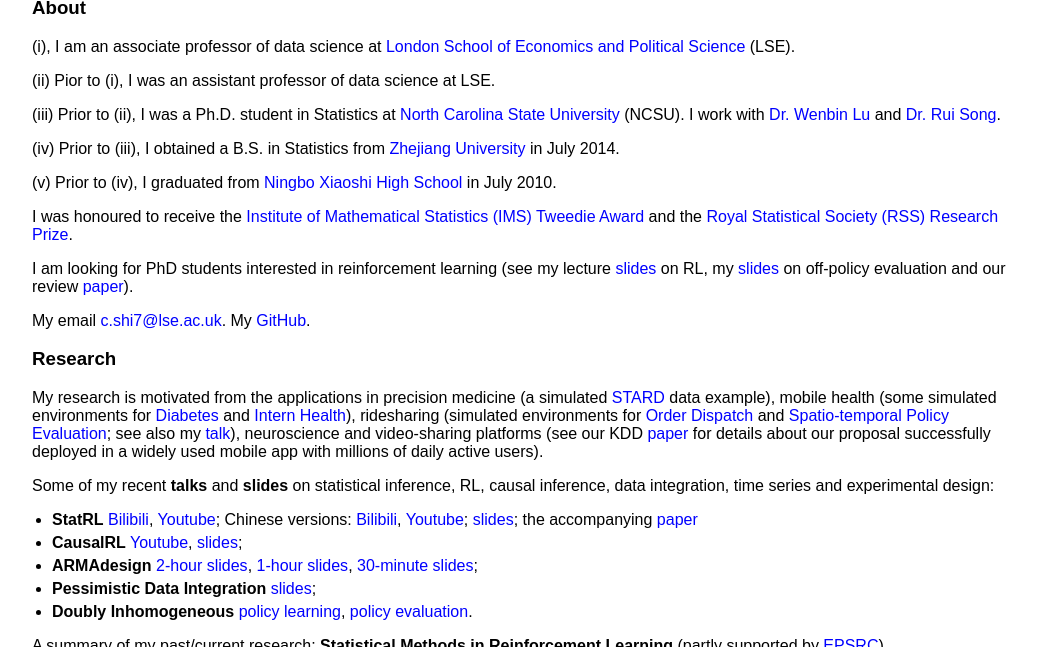
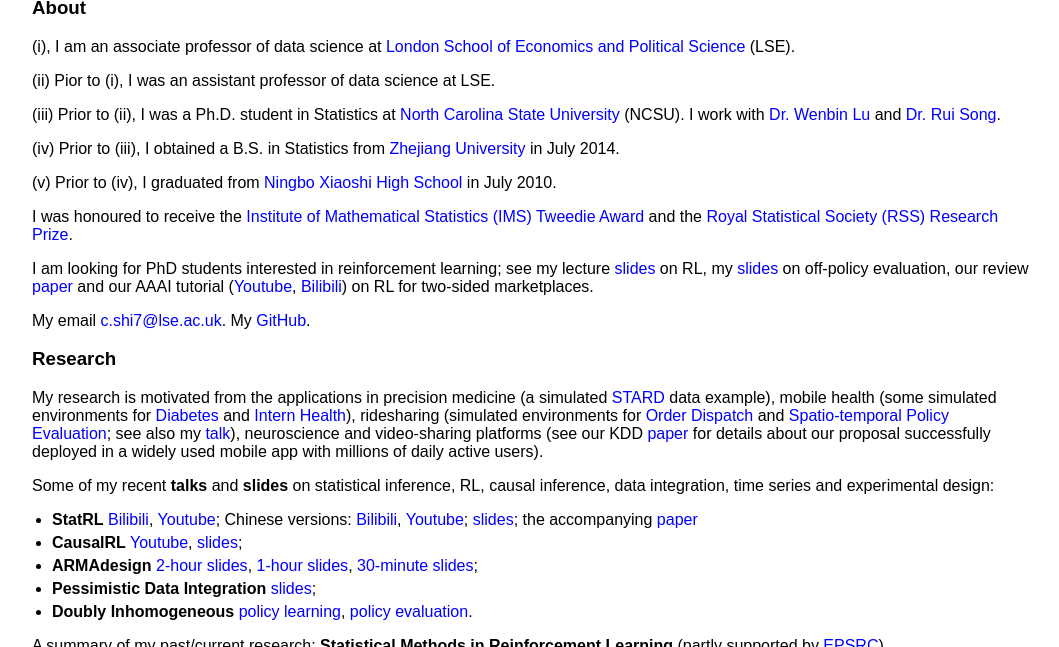
Before and after one commit to callmespring/callmespring.github.io, a Jekyll site: the page built from index.md, in a window 1280 px wide and 900 px high, scrolled down 870 px, cut to the strip 0-647 px from the top of the window. Shown: the whole strip, without its empty margins (108-1167 px from the left). Built offline with Jekyll 4.4.1, drawn with Linux system fonts in a browser that asks for light colours.

Commit message:
Update index.md

```diff
--- a/index.md
+++ b/index.md
@@ -22,7 +22,8 @@
 
 I was honoured to receive the [Institute of Mathematical Statistics (IMS) Tweedie Award](https://imstat.org/2024/03/05/chengchun-shi-receives-2024-ims-tweedie-new-researcher-award/) and the [Royal Statistical Society (RSS) Research Prize](https://rss.org.uk/news-publication/news-publications/2021/general-news/announcing-our-honours-recipients-for-2021/).
 
-I am looking for PhD students interested in reinforcement learning (see my lecture [slides](https://github.com/callmespring/RL-short-course) on RL, my [slides](https://github.com/callmespring/RL-short-course/blob/main/Lecture%205/OPEslides.pdf) on off-policy evaluation and our review [paper](https://arxiv.org/pdf/2212.06355.pdf)).
+I am looking for PhD students interested in reinforcement learning; see my lecture [slides](https://github.com/callmespring/RL-short-course) on RL, my [slides](https://github.com/callmespring/RL-short-course/blob/main/Lecture%205/OPEslides.pdf) on off-policy evaluation, our review [paper](https://arxiv.org/pdf/2212.06355.pdf) and our AAAI tutorial ([Youtube](https://www.youtube.com/watch?v=LwShOYaRFqM&list=PLA_E7IjY9cw4aC4T8pnV3vl9wSA1461KV), [Bilibili](https://www.bilibili.com/video/BV1ZS9NYpEHg/?spm_id_from=333.788.recommend_more_video.-1&vd_source=0ff25cf8645aa63231bec2428b94bf6f
+)) on RL for two-sided marketplaces.
 
 My email <c.shi7@lse.ac.uk>. My [GitHub](https://github.com/callmespring).
 
```
